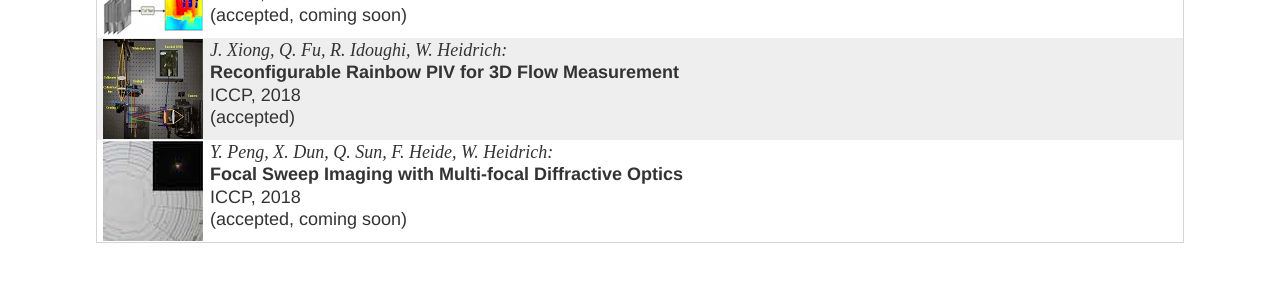
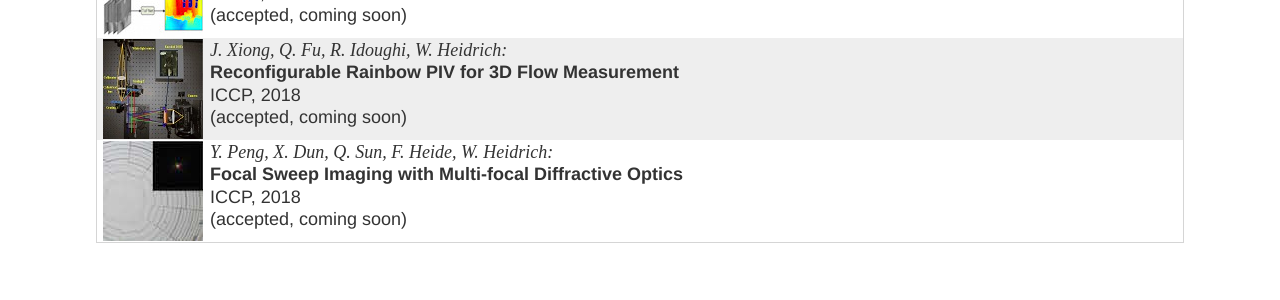
Before and after one commit to vccimaging/vccimaging.github.io, a Jekyll site: the page built from publications.html, in a window 1280 px wide and 900 px high, scrolled down 535 px. Shown: the part 153-453 px from the top of the window. Built offline with Jekyll 4.4.1, drawn with Linux system fonts in a browser that asks for light colours.

Commit message:
Update publications.yaml

```diff
--- a/_data/publications.yaml
+++ b/_data/publications.yaml
@@ -31,7 +31,8 @@
     - W. Heidrich
   venue: ICCP
   year: 2018
-  note: accepted
+  thumbnail: /Publications/Xiong2017RainbowPIV/thumb.jpg
+  note: accepted, coming soon
 
 - id: Peng2018FocalSweep
   title: Focal Sweep Imaging with Multi-focal Diffractive Optics
```
